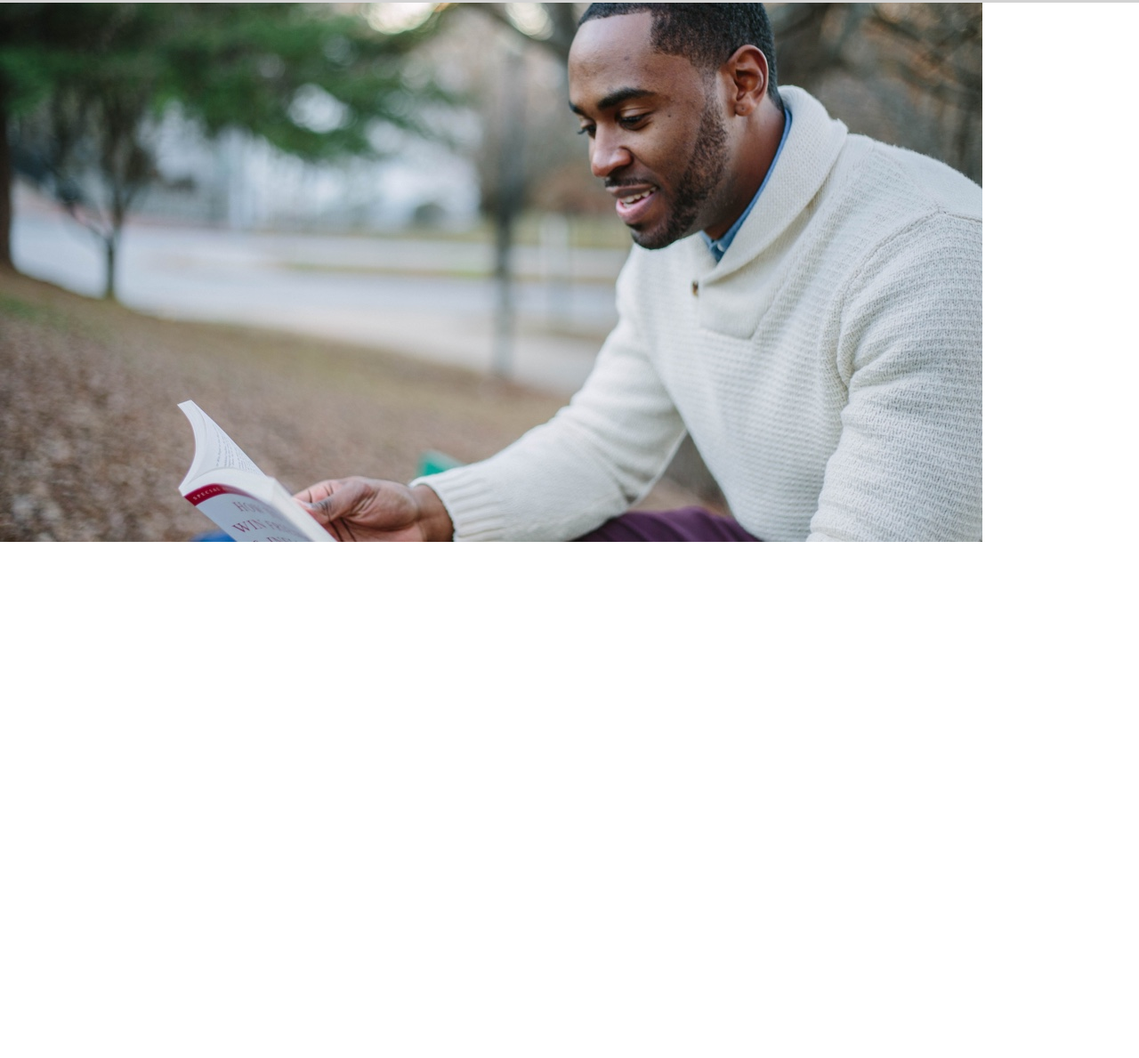
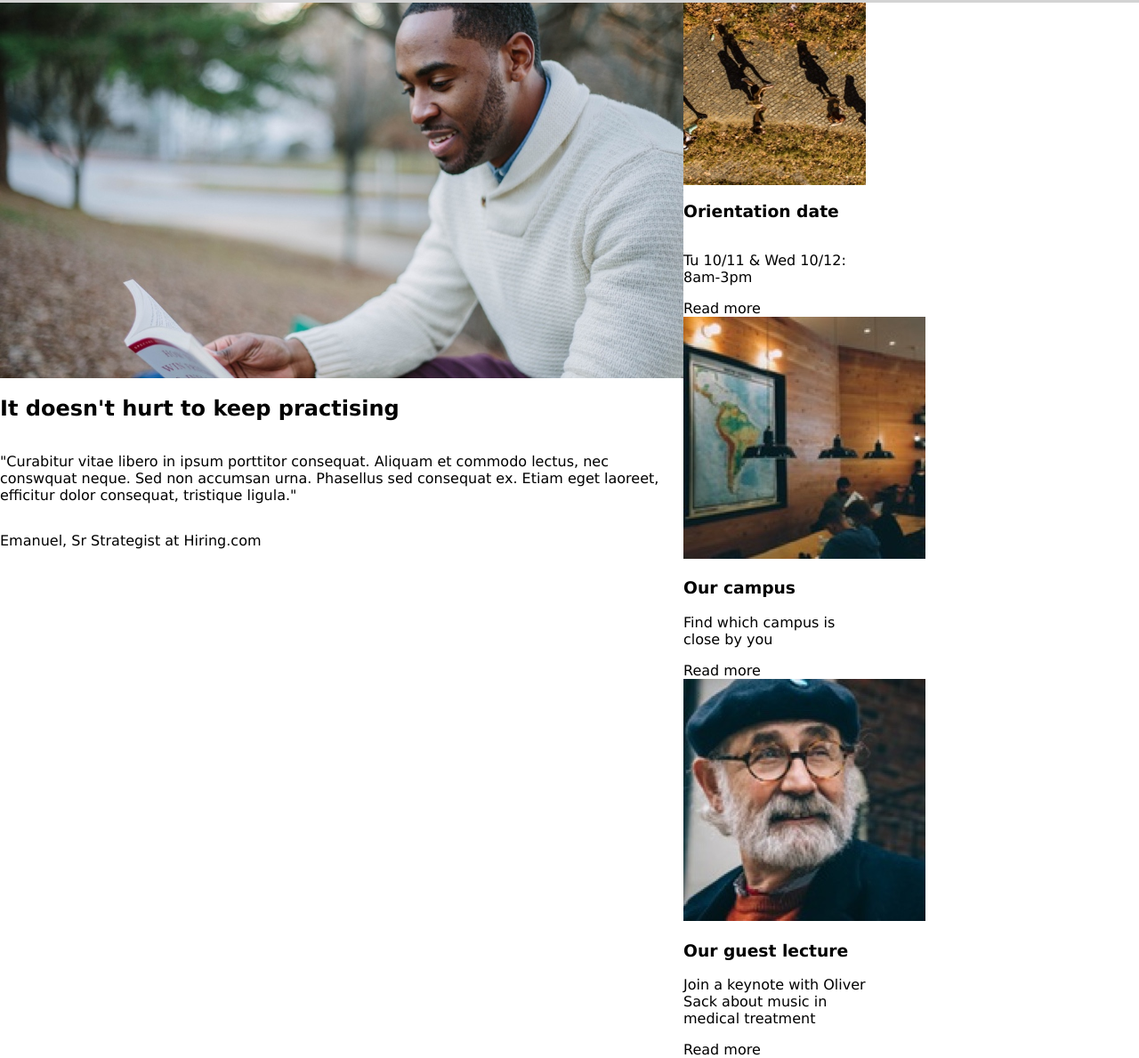
Before and after one commit to AliceMariaSong/colmar-academy, a plain HTML site: page index.html in a window 1280 px wide. Shown: the part 735-1924 px from the top of the page at 89% size. Before the commit the page ends 1348 px from the top, so only its background shows below. Drawn offline with Linux system fonts and the light colour scheme.

Commit message:
Made flex display sections for section 2 - still in progress

```diff
--- a/index.html
+++ b/index.html
@@ -31,7 +31,37 @@
   </section>
 
   <section class="section-2">
-    <img src="resources\images\information-main.jpg" alt="Image of a person reading a book">
+    <div class="section-2-main-text">
+      <img src="resources\images\information-main.jpg" alt="Image of a person reading a book">
+      <h2>It doesn't hurt to keep practising</h2>
+      <p>"Curabitur vitae libero in ipsum porttitor consequat. Aliquam et commodo lectus, nec conswquat neque. Sed non accumsan urna. Phasellus sed consequat ex. Etiam eget laoreet, efficitur dolor consequat, tristique ligula."</p>
+      <p>Emanuel, Sr Strategist at Hiring.com</p>
+    </div>
+    <div class="section-2-secondary-text">
+        <div class="orientation-date">
+          <img src="resources\images\information-orientation.jpg" alt="Image of orientation">
+            <div class="orientation-date-text">
+              <h3>Orientation date</h3>
+              <p>Tu 10/11 & Wed 10/12: 8am-3pm</p>
+              <link>Read more</link>
+            </div>
+            <div class="our-campus">
+              <img src="resources\images\information-campus.jpg" alt="Image of the campus">
+                <div class="our-campus-text">
+                  <h3>Our campus</h3>
+                  <p>Find which campus is close by you</p>
+                  <link>Read more</link>
+                </div>
+                <div class="our-guest-lecture">
+                  <img src="resources\images\information-guest-lecture.jpg" alt="Image of guest lecturer">
+                    <div class="our-guest-lecture-text">
+                      <h3>Our guest lecture</h3>
+                      <p>Join a keynote with Oliver Sack about music in medical treatment</p>
+                      <link>Read more</link>
+                    </div>
+              </div>
+
+    </div>
   </section>
 
 </body>
--- a/resources/css/styles.css
+++ b/resources/css/styles.css
@@ -104,3 +104,34 @@ body {
     text-decoration: none;
     font-weight: 200;
 }
+
+/* SECTION 2 */
+
+
+.section-2 {
+    display: flex;
+    width: 100%;
+}
+
+.section-2-main-text {
+    display: flex;
+    flex-direction: column;
+    width: 60%;
+}
+
+.section-2-secondary-text {
+    display: flex;
+    width: 40%;
+}
+
+.orientation-date {
+    display: flex;
+    width: 40%;
+    height: 33%;
+    flex-direction: column;
+}
+
+.orientation-date-text {
+    display: flex;
+    flex-direction: column;
+}
```
